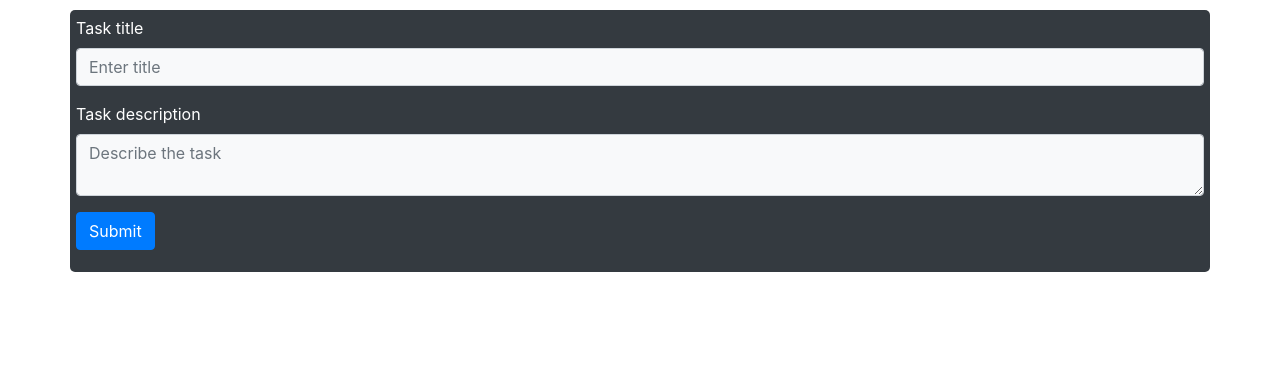
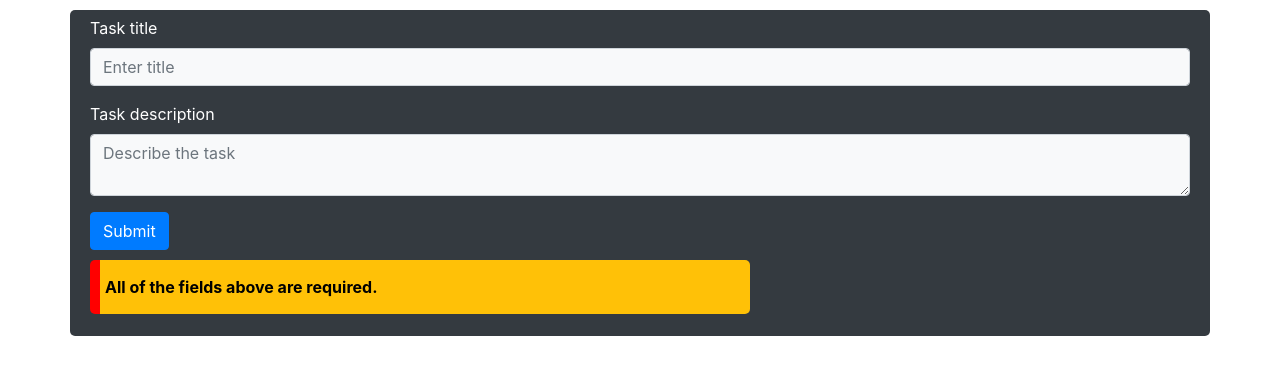
Before and after one commit to OviCT/task-penguin-2.0, a PHP site: page /add-view/add-view.php in a window 1280 px wide. Shown: the part 56-431 px from the top of the page. Run offline with PHP 8.4, Linux system fonts and the light colour scheme.

Commit message:
update add-view.php

```diff
--- a/Style/style.css
+++ b/Style/style.css
@@ -16,5 +16,15 @@
 	margin: 10px auto;
 	color: white;
 	border-radius: 5px;
-	padding: 6px;
+	padding: 6px 20px;
 }
+.warning-box {
+	padding: 15px 5px;
+	border-left: 10px solid red;
+	border-radius: 5px;
+	margin-top: 10px;
+	color: black;
+	font-weight: bold;
+	width: 60%;
+
+}
--- a/add-view/add-view.php
+++ b/add-view/add-view.php
@@ -15,5 +15,9 @@
 		</div>
 
 	<button type="submit" name="submit" class="btn btn-primary">Submit</button>
+
+	<div class="bg-warning warning-box">
+			All of the fields above are required.
+	</div>
 	</form>
 </div>
```
